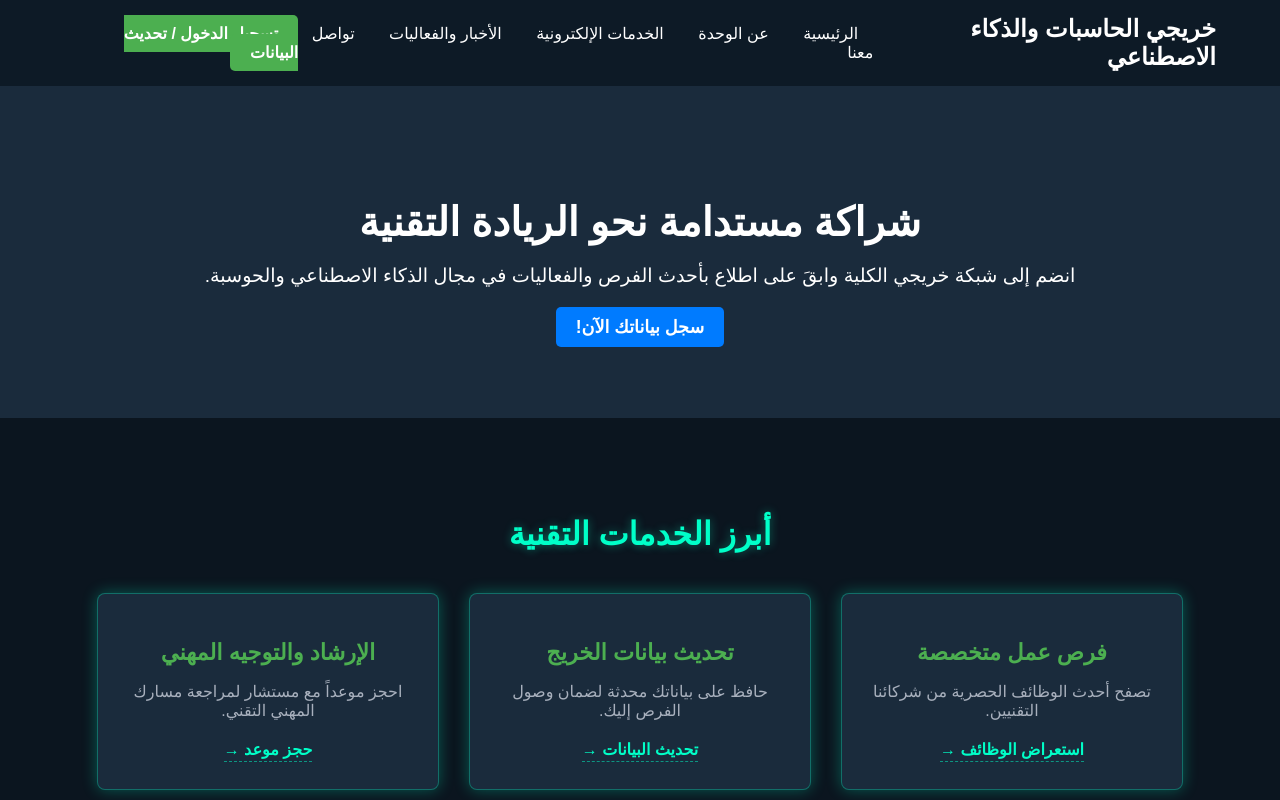
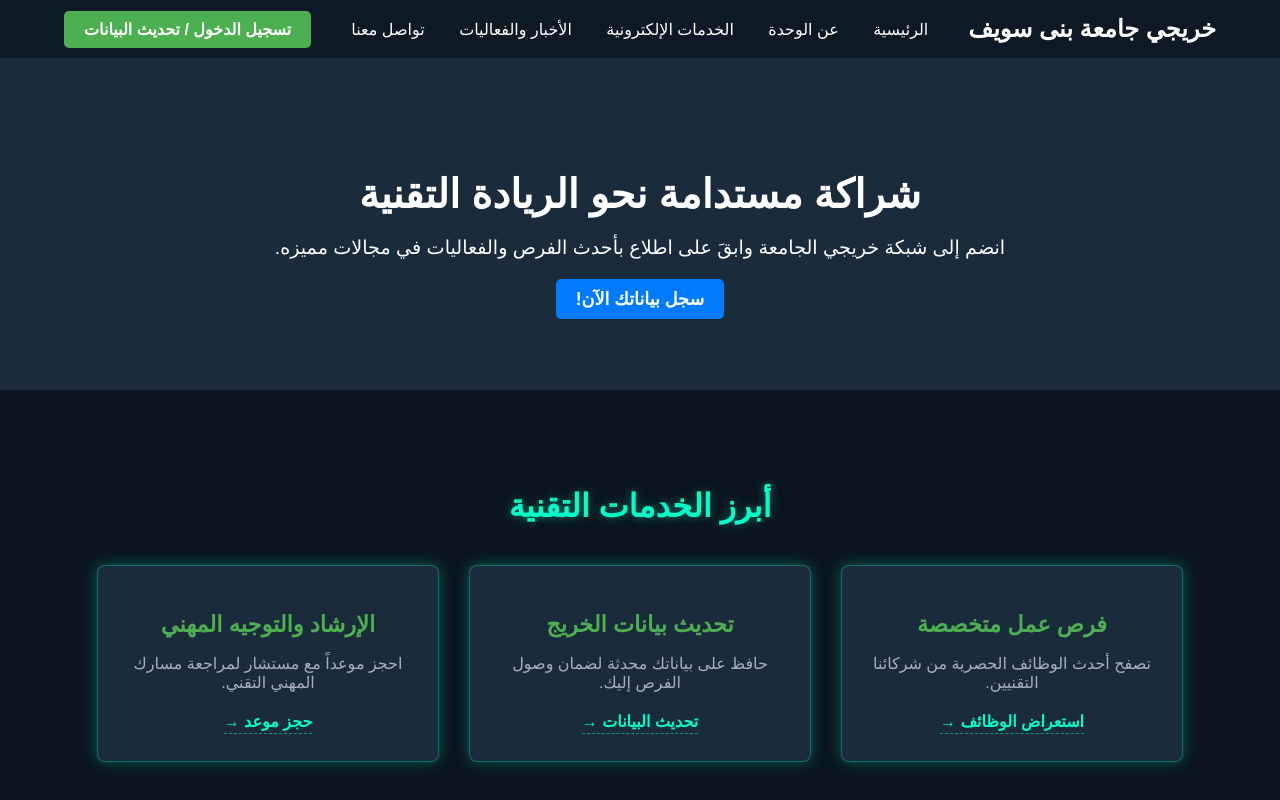
Before and after one commit to jenuiman/alumini-page, a plain HTML site: page index.html in a window 1280 px wide. Shown: the top 800 px of the page. Drawn offline with Linux system fonts and the light colour scheme.

Commit message:
update title

```diff
--- a/index.html
+++ b/index.html
@@ -3,7 +3,7 @@
 <head>
     <meta charset="UTF-8">
     <meta name="viewport" content="width=device-width, initial-scale=1.0">
-    <title>وحدة خريجي الحاسبات والذكاء الاصطناعي - التصميم الشامل</title>
+    <title>وحدة خريجي جامعة بنى سويف</title>
 
     <style>
         /* الأساسيات وإعادة الضبط */
@@ -246,7 +246,7 @@
 
     <header class="main-header">
         <div class="logo">
-            <span>خريجي الحاسبات والذكاء الاصطناعي</span>
+            <span>خريجي جامعة بنى سويف</span>
         </div>
         <nav class="main-nav">
             <a href="#hero">الرئيسية</a>
@@ -263,7 +263,7 @@
     <section class="hero-section" id="hero">
         <div class="hero-content">
             <h1>شراكة مستدامة نحو الريادة التقنية</h1>
-            <p>انضم إلى شبكة خريجي الكلية وابقَ على اطلاع بأحدث الفرص والفعاليات في مجال الذكاء الاصطناعي والحوسبة.</p>
+            <p>انضم إلى شبكة خريجي الجامعة وابقَ على اطلاع بأحدث الفرص والفعاليات في مجالات مميزه.</p>
             <a href="#alumni-form-section" class="btn secondary">سجل بياناتك الآن!</a>
         </div>
     </section>
@@ -401,6 +401,10 @@
                         <label for="expertise">مجالات الخبرة التي يمكن الإرشاد فيها (اختيار متعدد):</label>
                         <select id="expertise" name="expertise" multiple size="4">
                             <option value="career-path">التخطيط للمسار الوظيفي</option>
+                           <option value="career-path">المحاسبة</option>
+                           <option value="career-path">الأعلام</option>
+                           <option value="career-path">الأستشارات القانونية</option>
+
                             <option value="ai-ml">الذكاء الاصطناعي وتعلم الآلة</option>
                             <option value="cyber-sec">الأمن السيبراني والهاكينغ الأخلاقي</option>
                         </select>
@@ -430,7 +434,7 @@
     <div style="background-color: #f4f4f9; height: 50px;"></div>
 
     <footer class="main-footer">
-        <p>&copy; 2025 وحدة خريجي كلية الحاسبات والذكاء الاصطناعي | <a href="#">سياسة الخصوصية</a></p>
+        <p>&copy; 2026 وحدة خريجي جامعة بنى سويف | <a href="#">سياسة الخصوصية</a></p>
     </footer>
 
     <script>
@@ -483,4 +487,5 @@
         });
     </script>
 </body>
+
 </html>
```
